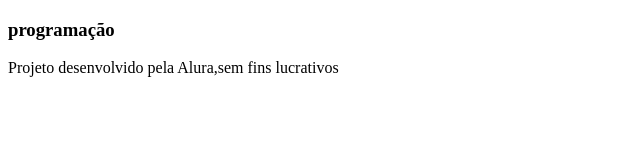
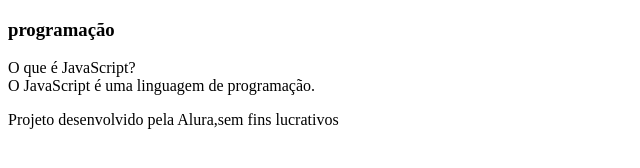
Before and after one commit to marjorystipp/flashcards, a plain HTML site: page index.html in a window 1280 px wide. Shown: the whole page, without its empty margins (0-640 px from the left). Drawn offline with Linux system fonts and the light colour scheme.

Commit message:
pergunta resposta

```diff
--- a/index.html
+++ b/index.html
@@ -11,6 +11,12 @@
     <article class="cartao">
         <div class="cartao__conteudo">
             <h3>programação</h3>
+            <div class="cartao__conteudo__pergunta">
+                O que é JavaScript?
+            </div>
+            <div class="cartao__conteudo__resposta">
+                O JavaScript é uma linguagem de programação.
+            </div>
         </div>
     </article>
 </section>
```
